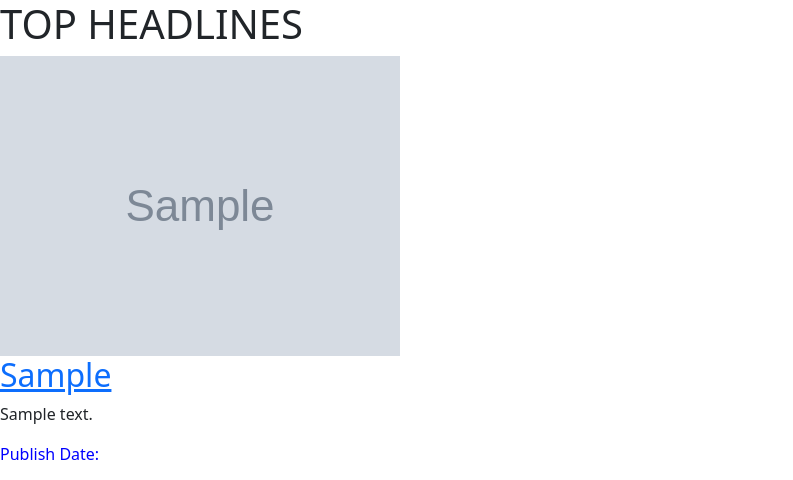
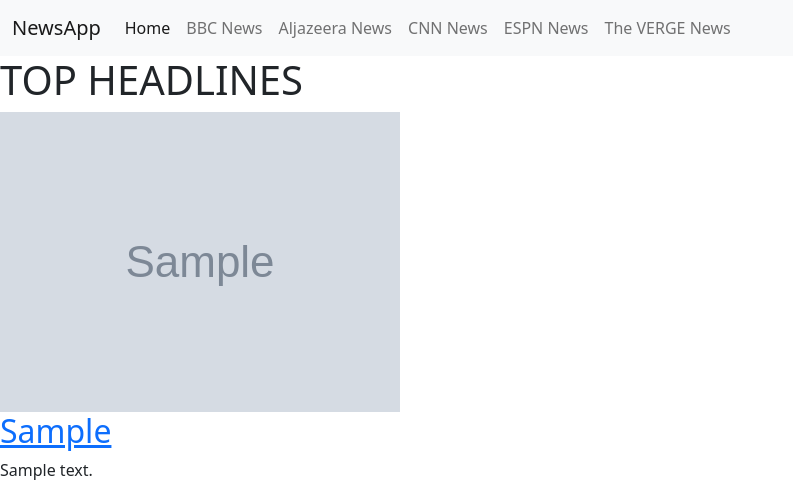
Before and after one commit to NyawiraWachira/NewsApp, a Flask app: template app/templates/bbc.html in a window 1280 px wide. Shown: the top 480 px of the page, without its empty margins (0-793 px from the left). Run offline with Flask 2, Linux system fonts and the light colour scheme; the template is opened without the code that fills it: most values are stand-ins (such as "Sample title", 1, 10 or a date in 2020); grey boxes marked "Sample" are stand-in pictures.

Commit message:
Added Navbar.

```diff
--- a/app/templates/bbc.html
+++ b/app/templates/bbc.html
@@ -1,6 +1,7 @@
 {% extends 'index.html' %}
 
 {% block body %}
+
 {% for news_all,desc_all,img_all,p_date_all,url_all in contents %}
 
 {% endfor %}
--- a/app/templates/index.html
+++ b/app/templates/index.html
@@ -8,6 +8,36 @@
     <title>News App</title>
 </head>
 <body>
+    <nav class="navbar navbar-expand-lg navbar-light bg-light">
+        <div class="container-fluid">
+          <a class="navbar-brand" href="">NewsApp</a>
+          <button class="navbar-toggler" type="button" data-bs-toggle="collapse" data-bs-target="#navbarNav" aria-controls="navbarNav" aria-expanded="false" aria-label="Toggle navigation">
+            <span class="navbar-toggler-icon"></span>
+          </button>
+          <div class="collapse navbar-collapse" id="navbarNav">
+            <ul class="navbar-nav">
+              <li class="nav-item">
+                <a class="nav-link active" aria-current="page" href="/">Home</a>
+              </li>
+              <li class="nav-item">
+                <a class="nav-link" href="/bbc">BBC News</a>
+              </li>
+              <li class="nav-item">
+                <a class="nav-link" href="/aljazeera">Aljazeera News</a>
+              </li>
+              <li class="nav-item">
+                <a class="nav-link" href="/cnn">CNN News</a>
+              </li>
+              <li class="nav-item">
+                <a class="nav-link" href="/espn">ESPN News</a>
+              </li>
+              <li class="nav-item">
+                <a class="nav-link" href="/verge">The VERGE News</a>
+              </li>
+            </ul>
+          </div>
+        </div>
+      </nav>
 
     <section id="main">
         <h1>TOP HEADLINES</h1>
```
